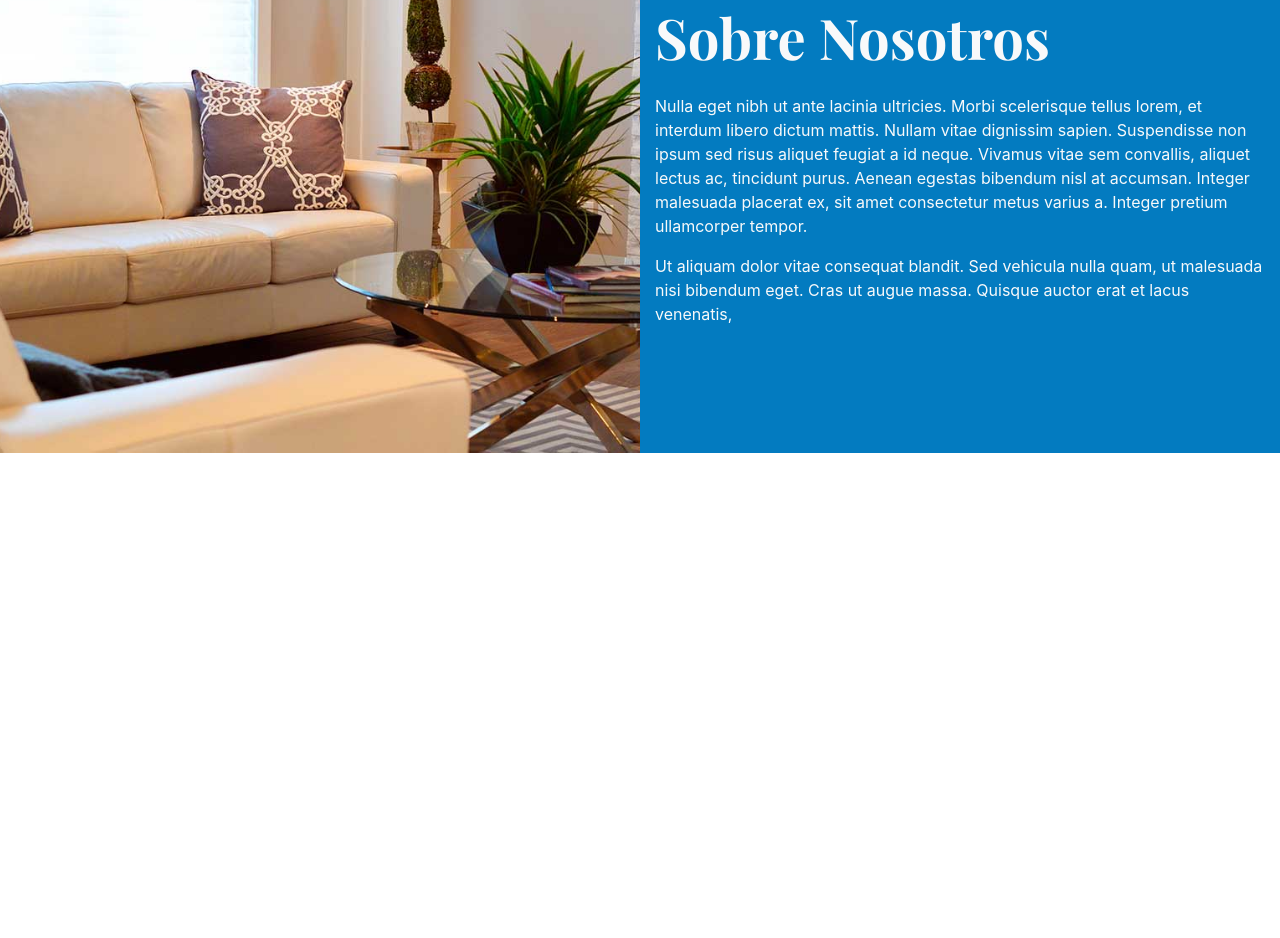
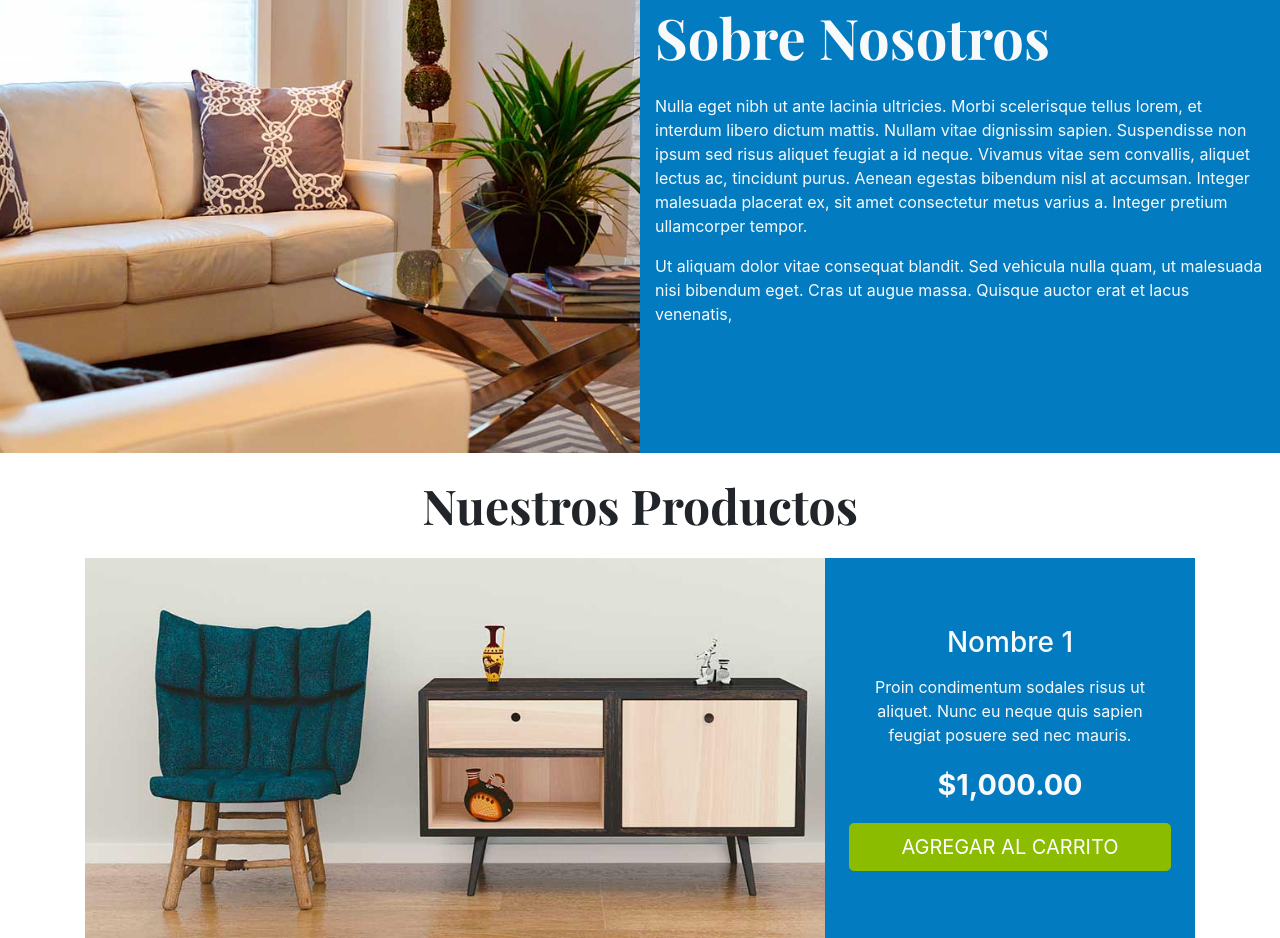
Before and after one commit to tonytenorio/furniture-store, a plain HTML site: page index.html in a window 1280 px wide. Shown: the part 1320-2258 px from the top of the page. Before the commit the page ends 1773 px from the top, so only its background shows below. Drawn offline with nearby package versions, Linux system fonts and the light colour scheme.

Commit message:
Start the section Productos

```diff
--- a/index.html
+++ b/index.html
@@ -72,6 +72,24 @@
         </div>
     </div>
 
+    <div class="container productos-tienda mt-4">
+        <h2 class="text-center titulo ">Nuestros Productos</h2>
+
+        <div class="row no-gutters mt-4 align-items-center bg-primary">
+            <div class="col-lg-8">
+                <img src="img/producto1.jpg" class="img-fluid">
+            </div>
+            <div class="col-lg-4 ">
+                <div class="info-producto text-light text-center p-4">
+                    <h3 class="text-center mb-3">Nombre 1</h3>
+                    <p>Proin condimentum sodales risus ut aliquet. Nunc eu neque quis sapien feugiat posuere sed nec mauris.</p>
+                    <p class="precio font-weight-bold">$1,000.00</p>
+                    <a href="#" class="btn btn-success d-block btn-lg text-uppercase">Agregar al Carrito</a>
+                </div>
+            </div>
+        </div>
+    </div>
+
     <script src="https://code.jquery.com/jquery-3.3.1.slim.min.js" integrity="sha384-q8i/X+965DzO0rT7abK41JStQIAqVgRVzpbzo5smXKp4YfRvH+8abtTE1Pi6jizo" crossorigin="anonymous"></script>
     <script src="https://cdnjs.cloudflare.com/ajax/libs/popper.js/1.14.0/umd/popper.min.js" integrity="sha384-cs/chFZiN24E4KMATLdqdvsezGxaGsi4hLGOzlXwp5UZB1LY//20VyM2taTB4QvJ" crossorigin="anonymous"></script>
     <script src="https://stackpath.bootstrapcdn.com/bootstrap/4.1.0/js/bootstrap.min.js" integrity="sha384-uefMccjFJAIv6A+rW+L4AHf99KvxDjWSu1z9VI8SKNVmz4sk7buKt/6v9KI65qnm" crossorigin="anonymous"></script>
```
